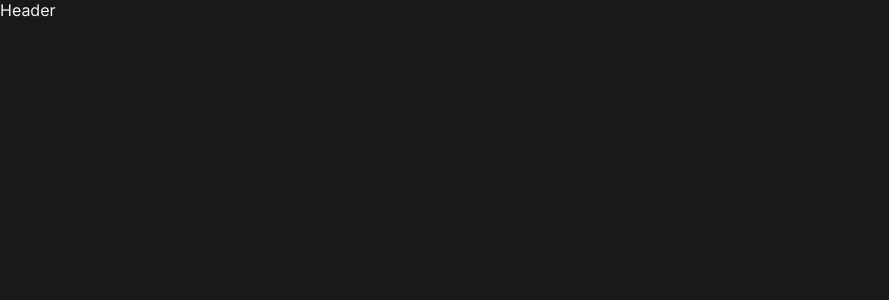
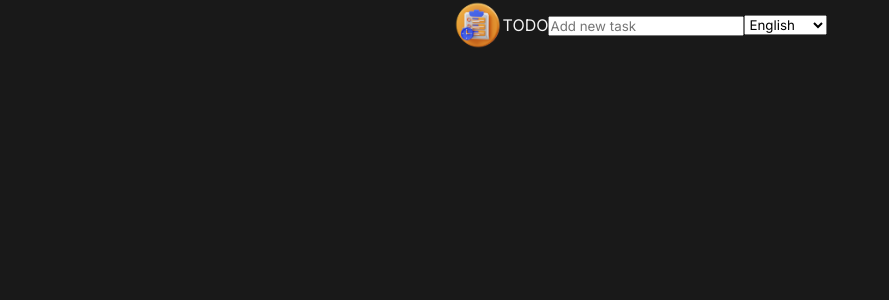
Before and after one commit to alain-nambi/todo-frontend, a React (Vite) app: page / in a window 1280 px wide. Shown: the top 300 px of the page, without its empty margins (0-889 px from the left). Built offline with nearby package versions, Linux system fonts and the light colour scheme.

Commit message:
Update header components * import useState, useEffect from React * import TaskLogo * import styles from header.modules.css * import globalLanguages modules * setPlaceholderLang to english lang by default * add select option for handling language's change

```diff
--- a/src/components/Header/index.jsx
+++ b/src/components/Header/index.jsx
@@ -1,9 +1,53 @@
 import React from 'react'
+import { useState, useEffect } from 'react'
+
+import TaskLogo from "../../assets/task-deadline-4721444-3926032.webp"
+import styles from "./header.module.css"
+import globalLanguages from '../../utilities/multipleLanguage';
 
 export function Header() {
+  const [placeholderLang, setPlaceholderLang] = useState(globalLanguages.form.placeholder.en)
+
+  const CURRENT_LANG = localStorage.getItem("currentLang")
+
+  useEffect(() => {
+    CURRENT_LANG === "en" && setPlaceholderLang(globalLanguages.form.placeholder.en)
+    CURRENT_LANG === "fr" && setPlaceholderLang(globalLanguages.form.placeholder.fr)
+    CURRENT_LANG === "mg" && setPlaceholderLang(globalLanguages.form.placeholder.mg)
+  }, [])
+
+  function handleChangeLanguage(event) {
+    localStorage.setItem("currentLang", event.target.value)
+
+    event.target.value === "en" && setPlaceholderLang(globalLanguages.form.placeholder.en)
+    event.target.value === "fr" && setPlaceholderLang(globalLanguages.form.placeholder.fr)
+    event.target.value === "mg" && setPlaceholderLang(globalLanguages.form.placeholder.mg)
+  }
+
   return (
-    <>
-      <p>Header</p>
-    </>
+    <header className={styles.header}>
+      <img
+        src={TaskLogo}
+        width={50}
+        alt="TaskLogo"
+      />
+
+      <span>TODO</span>
+
+      <form>
+        <input type="text" placeholder={placeholderLang} />
+      </form>
+
+      <select
+        name="change-language"
+        id="changeLanguage"
+        onChange={handleChangeLanguage}
+        defaultValue={CURRENT_LANG}
+      >
+        <option value="en">English</option>
+        <option value="fr">Français</option>
+        <option value="mg">Malagasy</option>
+      </select>
+    </header>
   )
 }
```
